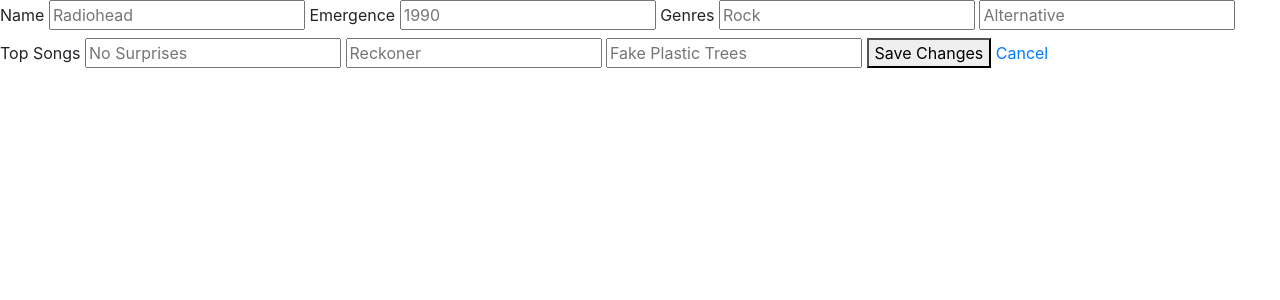
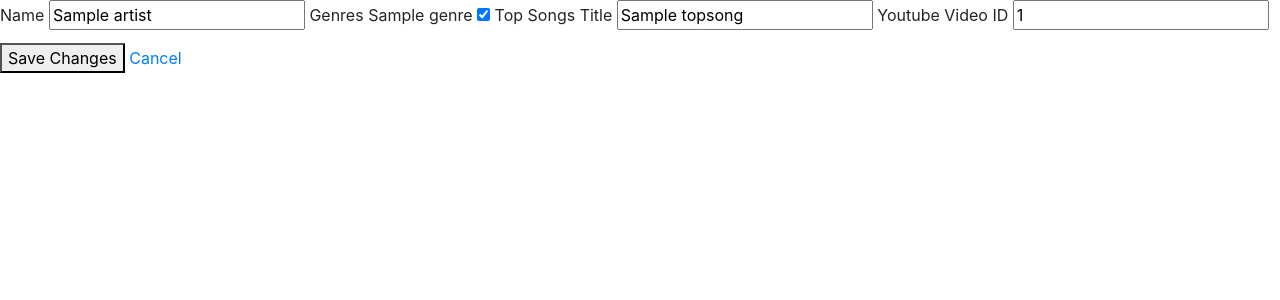
Before and after one commit to davidhousedev/Music-Catalog-Udacity, a Flask app: page /artist/edit/1/ in a window 1280 px wide. Shown: the top 300 px of the page. Run offline with Flask 2, Linux system fonts and the light colour scheme; tables that the repository leaves empty hold one stand-in row (values such as "Sample post"); some libraries are stand-ins or nearby versions.

Commit message:
feat: Feed artist data from database to artist edit form

```diff
--- a/application.py
+++ b/application.py
@@ -69,16 +69,15 @@ def artist_create():
         return render_template('artist_create.html')
 
 
-@app.route('/artist/edit/<int:artist>/')
-@app.route('/artist/edit/<artist>/')
+@app.route('/artist/edit/<int:artist>/',
+           methods=['GET', 'POST'])
+@app.route('/artist/edit/<artist>/',
+           methods=['GET', 'POST'])
 def artist_edit(artist):
     """ Edit database entry of a specific artist """
-    artist = dict(name='Radiohead',
-                  url_name='radiohead',
-                  emergence='1990',
-                  genres=['Rock', 'Alternative'],
-                  top_songs=['No Surprises', 'Reckoner', 'Fake Plastic Trees'])
-
+    if request.method == 'POST':
+        print request.form
+    artist = db.db_get_artist(parse_url(artist))
     return render_template('artist_edit.html', artist=artist)
 
 
--- a/templates/artist_edit.html
+++ b/templates/artist_edit.html
@@ -8,17 +8,21 @@
 {% block content %}
     <form method="POST" id="edit-form">
         <label for="name">Name</label>
-        <input type="text" name="name" id="name" placeholder="{{artist.name}}" />
-        <label for="emergence">Emergence</label>
-        <input type="text" name="emergence" id="emergence" placeholder="{{artist.emergence}}" />
+        <input type="text" name="name" id="name" value="{{artist.name}}" />
         <label>Genres
             {% for genre in artist.genres %}
-                <input type="text" name="genre" placeholder="{{genre}}"/>
+                <label for="{{genre}}">{{genre}}</label>
+                <input type="checkbox" name="genre-{{genre}}" id={{genre}} checked/>
             {% endfor %}
         </label>
         <label>Top Songs
+            {% set count = 0 %}
             {% for song in artist.top_songs %}
-                <input type="text" name="song" placeholder="{{song}}"/>
+                <label for="{{song[1]}}-title">Title</label>
+                <input type="text" name="song-title-{{count}}" id="{{song[1]}}-title" value="{{song[0]}}" />
+                <label for="{{song[1]}}-id">Youtube Video ID</label>
+                <input type="text" name="song-id-{{count}}" id="{{song[1]}}-id" value="{{song[1]}}"/>
+                {% set count = count + 1 %}
             {% endfor %}
         </label>
         <button>Save Changes</button>
```
